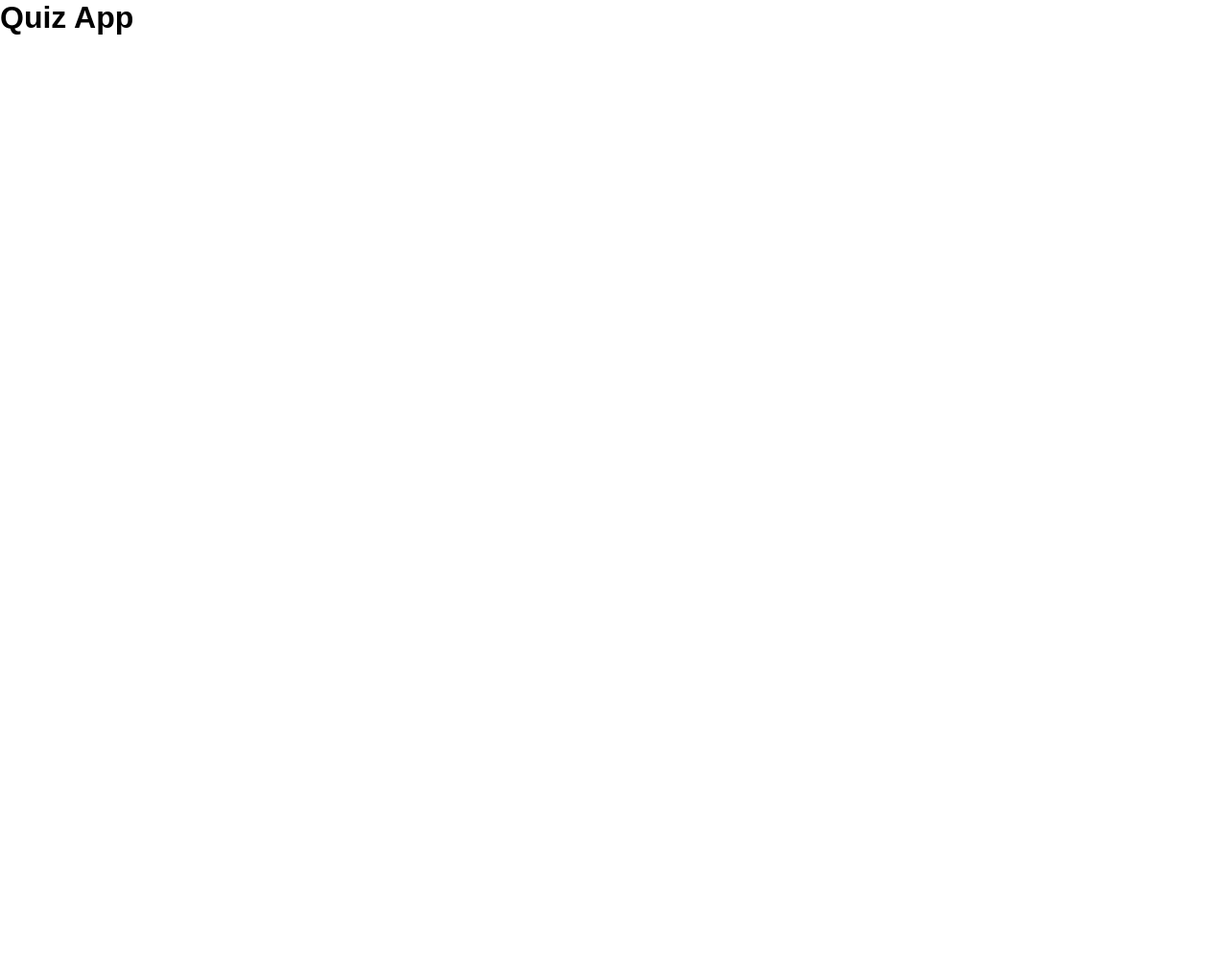
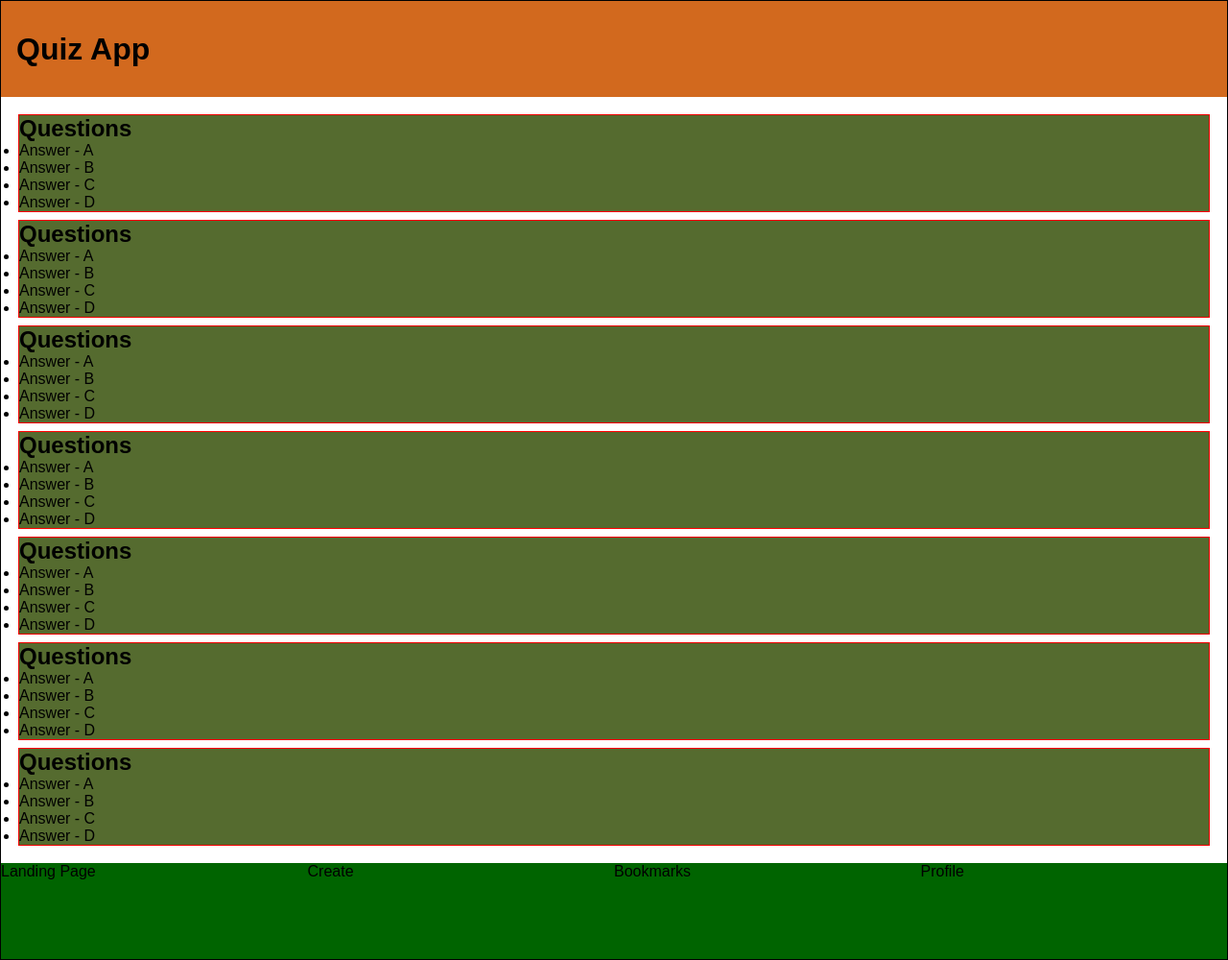
Before and after one commit to Micha-Llnsk/quiz-app-design, a plain HTML site: page index.html in a window 1280 px wide. Shown: the whole page at 96% size. Before the commit the page ends 800 px from the top, so only its background shows below. Drawn offline with Linux system fonts and the light colour scheme.

Commit message:
basic outergrid layout, nothing finalised

```diff
--- a/index.html
+++ b/index.html
@@ -3,10 +3,91 @@
   <head>
     <meta charset="UTF-8" />
     <meta name="viewport" content="width=device-width, initial-scale=1.0" />
-    <title>Quiz App</title>
+    <title>Quiz-App-Design</title>
     <link rel="stylesheet" href="styles/index.css" />
   </head>
-  <body>
-    <h1>Quiz App</h1>
+  <body class="outerspace">
+    <header class="navbar">
+      <h1>Quiz App</h1>
+    </header>
+    <main class="content">
+
+      <section class="quests">
+        <h2>Questions</h2>
+        <ul>
+          <li>Answer - A</li>
+          <li>Answer - B</li>
+          <li>Answer - C</li>
+          <li>Answer - D</li>
+        </ul>
+      </section>
+      <section class="quests">
+        <h2>Questions</h2>
+        <ul>
+          <li>Answer - A</li>
+          <li>Answer - B</li>
+          <li>Answer - C</li>
+          <li>Answer - D</li>
+        </ul>
+      </section>
+
+      <section class="quests">
+        <h2>Questions</h2>
+        <ul>
+          <li>Answer - A</li>
+          <li>Answer - B</li>
+          <li>Answer - C</li>
+          <li>Answer - D</li>
+        </ul>
+      </section>
+
+      <section class="quests">
+        <h2>Questions</h2>
+        <ul>
+          <li>Answer - A</li>
+          <li>Answer - B</li>
+          <li>Answer - C</li>
+          <li>Answer - D</li>
+        </ul>
+      </section>
+
+      <section class="quests">
+        <h2>Questions</h2>
+        <ul>
+          <li>Answer - A</li>
+          <li>Answer - B</li>
+          <li>Answer - C</li>
+          <li>Answer - D</li>
+        </ul>
+      </section>
+
+      <section class="quests">
+        <h2>Questions</h2>
+        <ul>
+          <li>Answer - A</li>
+          <li>Answer - B</li>
+          <li>Answer - C</li>
+          <li>Answer - D</li>
+        </ul>
+      </section>
+
+      <section class="quests">
+        <h2>Questions</h2>
+        <ul>
+          <li>Answer - A</li>
+          <li>Answer - B</li>
+          <li>Answer - C</li>
+          <li>Answer - D</li>
+        </ul>
+      </section>
+
+
+    </main>
+    <footer class="footbar">
+      <div>Landing Page</div>
+      <div>Create</div>
+      <div>Bookmarks</div>
+      <div>Profile</div>
+    </footer>
   </body>
 </html>
--- a/styles/index.css
+++ b/styles/index.css
@@ -1 +1,33 @@
 @import '_base.css';
+
+.outerspace {
+    display: grid;
+    grid-template-rows: 100px auto 100px;
+    border: 1px solid black;
+}
+
+.navbar {
+    background-color: chocolate;
+    display: flex;
+    align-items: center;
+    padding: 0 1em;
+}
+
+.content {
+    display: flex;
+    flex-direction: column;
+    margin: 10px;
+    padding: 8px;
+    gap: 8px;
+}
+
+.quests {
+    background-color: darkolivegreen;
+    border: 1px solid red;
+}
+
+.footbar {
+    display: grid;
+    grid-template-columns: repeat(4, 1fr);
+    background-color: darkgreen;
+}
```
